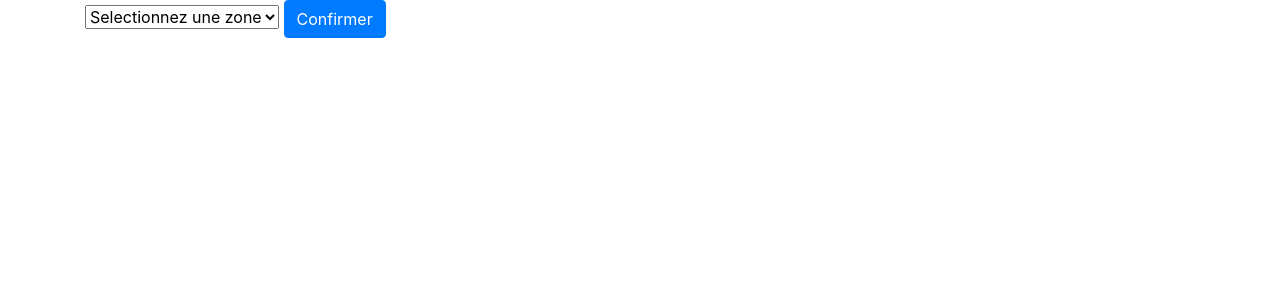
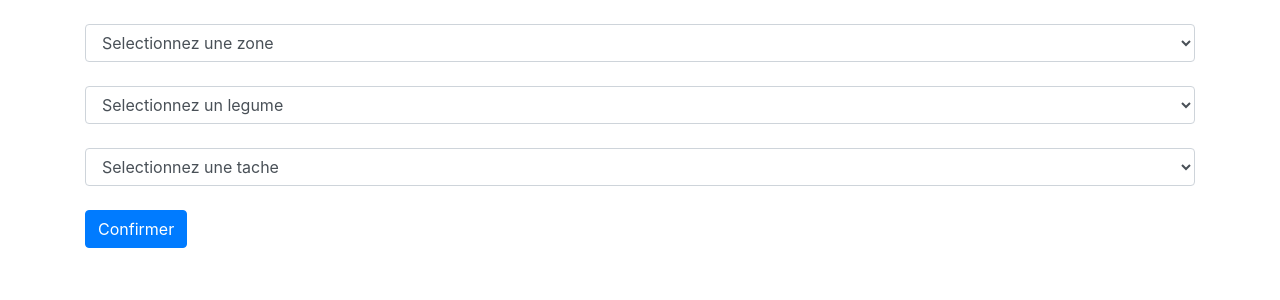
Before and after one commit to Nahjoo/php_natif, a PHP site: template phpnatif/templates/index.html.twig in a window 1280 px wide. Shown: the top 300 px of the page. Run offline with PHP 8.4, Linux system fonts and the light colour scheme; the template is opened without the code that fills it: most values are stand-ins (such as "Sample title", 1, 10 or a date in 2020); a stand-in replaces the project's code that opens the database connection; some libraries are stand-ins or nearby versions.

Commit message:
add php natif

```diff
--- a/phpnatif/public/css/style.css
+++ b/phpnatif/public/css/style.css
@@ -0,0 +1,21 @@
+.planche {
+    display: none;
+}
+
+.serre {
+    display: none;
+}
+
+select{
+    display: flex;
+    align-items: center;
+    margin-top: 3vh;
+}
+
+button{
+    margin-top: 3vh;
+}
+
+.form-check{
+    display: none;
+}
--- a/phpnatif/public/js/main.js
+++ b/phpnatif/public/js/main.js
@@ -1,10 +1,37 @@
-var select = document.querySelector(".zone");
-select.addEventListener("change", zone);
+var select_zone = document.querySelector(".zone");
+select_zone.addEventListener("change", zone);
 
-function zone(){
+var select_planche = document.querySelector(".planche");
+var select_serre = document.querySelector(".serre");
+var select_tache = document.querySelector(".tache");
+select_tache.addEventListener("change" , tache);
+var check = document.querySelector(".form-check");
 
-    if(select.value == "Jardin"){
+function zone(event){
+    event.preventDefault();
+    if(select_zone.value == "Jardin"){
         console.log("okook");
+        select_planche.style.display = "inline";
+    }else {
+        select_planche.style.display = "none" ;
+        select_planche.value = null;
+    }
+
+    if (select_zone.value == "Serre"){
+        select_serre.style.display = "inline";
+    }else {
+        select_serre.style.display = "none" ;
+        select_serre.value = null;
     }
 
 }
+
+
+function tache() {
+
+    if(select_tache.value == "Couvert"){
+        check.style.display = "block";
+    }else {
+        check.style.display = "none";
+    }
+}
--- a/phpnatif/templates/index.html.twig
+++ b/phpnatif/templates/index.html.twig
@@ -5,28 +5,60 @@
     <meta http-equiv="X-UA-Compatible" content="IE=edge">
     <title>Maraicher</title>
     <meta name="viewport" content="width=device-width, initial-scale=1">
+    <link rel="stylesheet" type="text/css" media="screen" href="css/bootstrap.css">
     <link rel="stylesheet" type="text/css" media="screen" href="css/style.css">
-    <link rel="stylesheet" type="text/css" media="screen" href="css/bootstrap.css">
-
+    <script src="js/main.js" defer></script>
 </head>
 <body>
 
     <div class="container">
-        <form method="POST" name="formulaire" action="" class="select_zone">
-            <select class ="zone_lol">
+        <form method="POST" name="formulaire" class="select_zone">
+            <select class ="form-control zone" name="zone">
                 <option>Selectionnez une zone</option>
                 {% for zone in zones %}
                 <option>{{ zone }}</option>
                 {% endfor %}
+
             </select>
+
+            <select class="form-control planche" name="planche">
+                <option>Selectionnez une planche</option>
+                {% for planche in planches %}
+                <option>{{ planche }}</option>
+                {% endfor %}
+            </select>
+
+            <select class="form-control serre" name="serre">
+                <option>Selectionnez une serre</option>
+                {% for serre in serres %}
+                <option>{{ serre }}</option>
+                {% endfor %}
+            </select>
+
+            <select class="form-control legume" name="legume">
+                <option>Selectionnez un legume</option>
+                {% for legume in legumes %}
+                <option>{{ legume }}</option>
+                {% endfor %}
+            </select>
+
+            <select class="form-control tache" name="tache">
+                <option>Selectionnez une tache</option>
+                {% for tache in taches %}
+                <option>{{ tache }}</option>
+                {% endfor %}
+            </select>
+
+            <div class="form-check">
+                <input class="form-check-input check" type="checkbox" value="" id="defaultCheck1"> Manuel
+
+                <input class="form-check-input check" type="checkbox" value="" id="defaultCheck2"> Traction
+
+            </div>
             <button type="submit" class="btn btn-primary">Confirmer</button>
         </form>
 
-        <!-- <form method="" class="">
-            <select class="planche">
-                <option>Selectionnez une planche</option>
-            </select>
-        </form> -->
+        <p>{{ erreur }}</p>
     </div>
 
 </body>
```
Also changed, not shown: phpnatif/public/index.php (+48 -10 lines), 2 other files.
